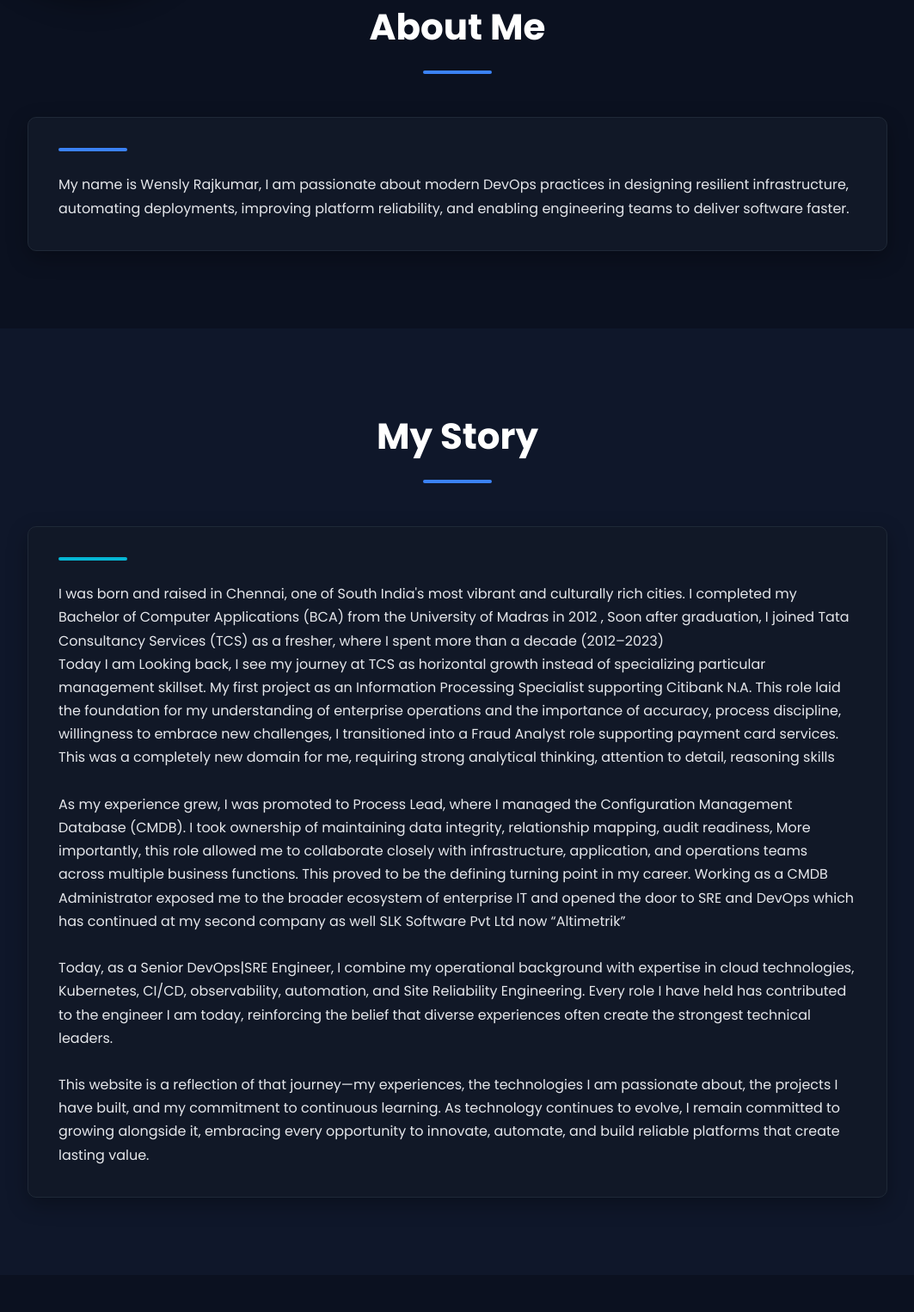
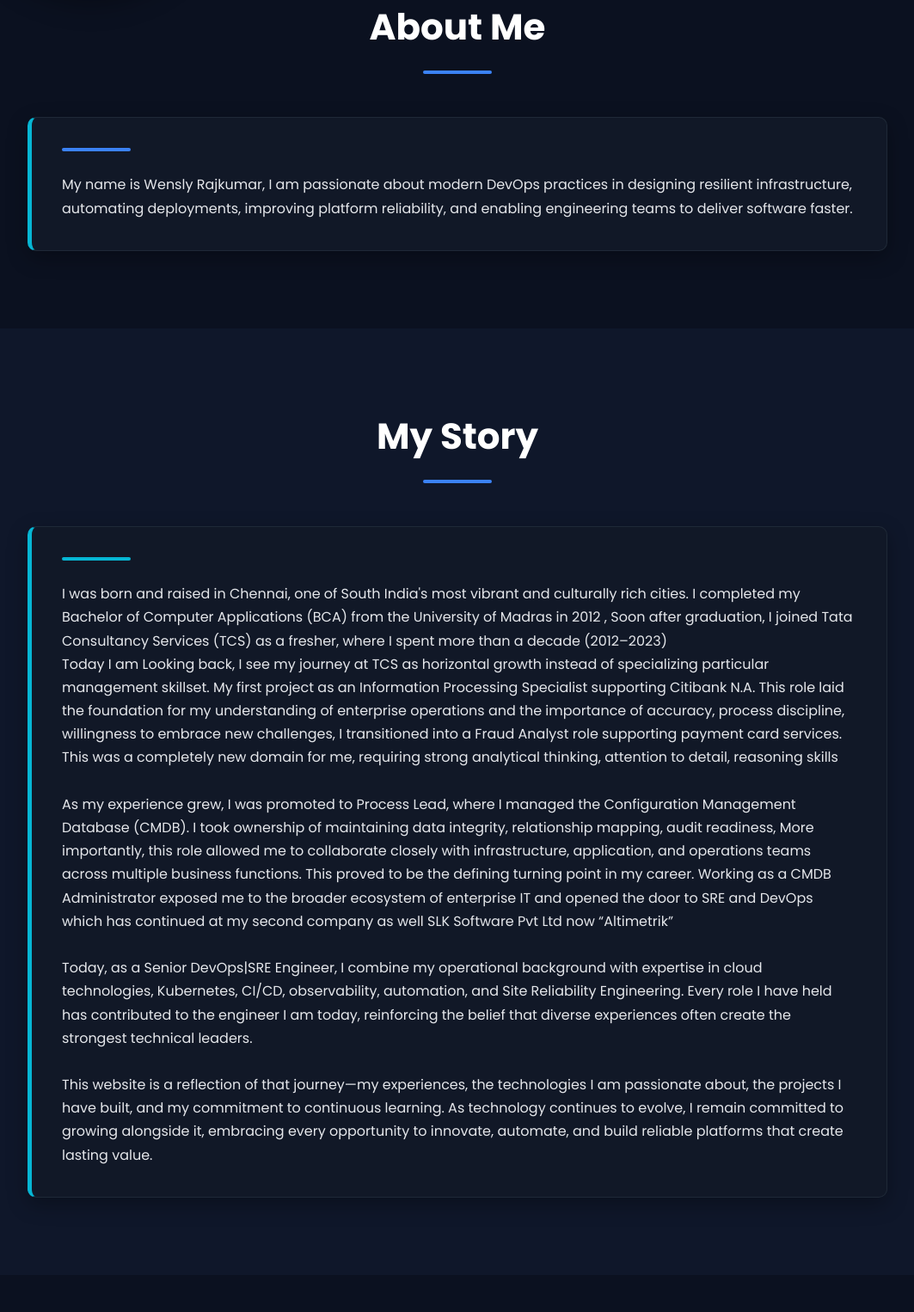
Before and after one commit to Wensley-27/My-Projects-List, a Python web app: template Java-myapp/src/main/resources/templates/index1.html in a window 1280 px wide. Shown: the part 394-1920 px from the top of the page at 86% size, without its empty margins (108-1171 px from the left). Run offline with Jinja, Linux system fonts and the light colour scheme; the template is opened without the code that fills it, so the values that code supplies are empty.

Commit message:
Enhance card styles with border-left for sections
Added border-left styling to cards in the about and story sections for enhanced visual separation.

```diff
--- a/Java-myapp/src/main/resources/static/style2.css
+++ b/Java-myapp/src/main/resources/static/style2.css
@@ -15,6 +15,8 @@
     margin:auto;
 
     transition:var(--transition);
+
+    border-left:5px solid var(--secondary);
 
 }
 
@@ -64,6 +66,8 @@
     margin:auto;
 
     transition:var(--transition);
+
+    border-left:5px solid var(--secondary);
 
 }
 
```
